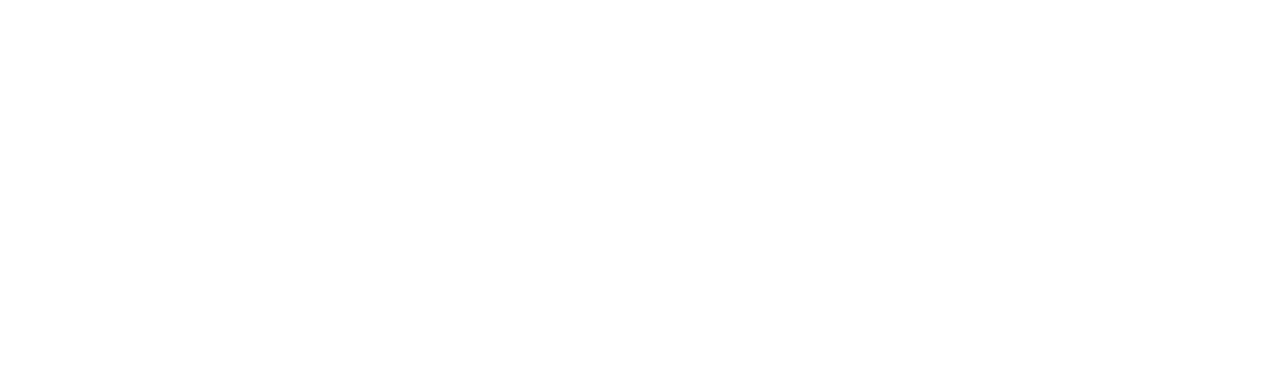
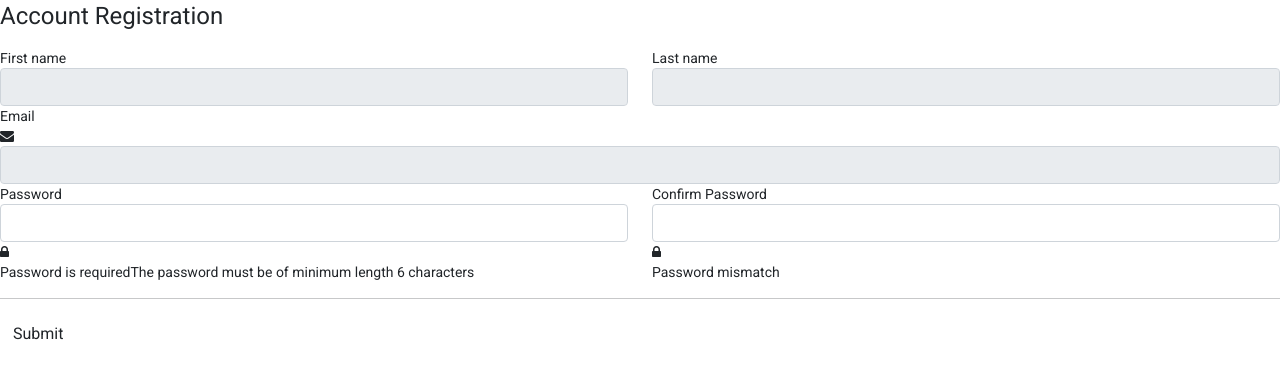
Before and after one commit to Parminder740/Weekcheck, an Angular app: page /signin in a window 1280 px wide. Before the commit this address led to /. Shown: the top 378 px of the page. Built offline with nearby package versions, Linux system fonts and the light colour scheme.

Commit message:
register component done

```diff
--- a/src/app/login/login.component.html
+++ b/src/app/login/login.component.html
@@ -54,12 +54,12 @@
             </div>
 
             <div class="form-actions">
-              <button type="submit" class="btn btn-dark-azure pull-right">
+              <button type="submit" class="btn btn-dark-azure pull-right" mat-raised-button color="primary">
                 Login <i class="fa fa-arrow-circle-right" style="width:auto;height:auto"></i>
               </button>
             </div>
           </fieldset>
-          <button (click)="openDialog()">Register with us </button>
+          <button (click)="openDialog()" mat-raised-button color="primary">Register with us </button>
         </form>
         <!-- start: COPYRIGHT -->
         <div class="copyright"> &copy;
--- a/src/app/register/register.component.html
+++ b/src/app/register/register.component.html
@@ -1,9 +1,11 @@
 <div>
+  <mat-icon class="mat">cancel</mat-icon><br>
   <h3>Register</h3>
-  <p>Plese provide the following information to create your porjects</p>
+  <p>Please provide the following information to create your porjects</p>
   <div class="inp">
-  <input type="text" placeholder="First Name">
-  <input type="text" placeholder="Last Name">
-  <input type="text" placeholder="Email">
+  <input type="text" placeholder="First Name"><br><br>
+  <input type="text" placeholder="Last Name"><br><br>
+  <input type="text" placeholder="Email"><br><br>
+  <button mat-raised-button color="primary" (click)="openSignin()">Register</button>
 </div>
 </div>
--- a/src/app/register/register.component.scss
+++ b/src/app/register/register.component.scss
@@ -1,3 +1,12 @@
 input{
-  margin-top: 5px;
+  width: 500px;
+  height: 40px;
+  border-radius: 5px;
 }
+button{
+  float: right;
+  background-color: rgb(25, 115, 189);
+}
+.mat{
+  float: right;
+}
--- a/src/app/register/register.component.ts
+++ b/src/app/register/register.component.ts
@@ -1,5 +1,6 @@
 import { Component, OnInit } from '@angular/core';
-
+import {MatDialog} from '@angular/material/dialog';
+import { SigninComponent } from '../signin/signin.component';
 @Component({
   selector: 'app-register',
   templateUrl: './register.component.html',
@@ -7,9 +8,11 @@
 })
 export class RegisterComponent implements OnInit {
 
-  constructor() { }
+  constructor(public dialog: MatDialog) { }
 
   ngOnInit(): void {
   }
-
+ openSignin(){
+   this.dialog.open(SigninComponent)
+ }
 }
--- /dev/null
+++ b/src/app/signin/signin.component.html
@@ -0,0 +1,67 @@
+<form name="regForm" id="regForm" class="form-login" novalidate ng-submit="form.submit(regForm)" ng-if="!isRegistered && !isResetPassword && !isChangeEmail">
+
+  <div class="row">
+
+      <div class="col-md-12">
+
+          <div class="complete-registration-box">
+
+              <h1>Account Registration</h1>
+
+              <div class="row">
+                  <div class="col-md-6 form-group">
+                      <label for="firstName">First name</label>
+                      <input id="firstName" name="firstName" type="text" class="form-control" ng-required="true" ng-model="model.firstName" readonly />
+                  </div>
+                  <div class="col-md-6 form-group">
+                      <label for="lastName">Last name</label>
+                      <input type="text" class="form-control" ng-required="true" name="lastName" ng-model="model.lastName" readonly />
+                  </div>
+              </div>
+              <div class="row">
+                  <div class="col-md-12 form-group">
+                      <label for="email">Email</label>
+                      <div class="has-feedback">
+                          <span class="fa fa-envelope form-control-feedback" aria-hidden="true"></span>
+                          <input type="email" id="email" name="email" class="form-control" ng-required="true" ng-model="model.email" readonly />
+                      </div>
+                  </div>
+              </div>
+
+              <div class="row">
+                  <div class="col-md-6 form-group" ng-class="{'has-error': regForm.password.$invalid && !regForm.password.$pristine}">
+                      <label for="password">Password</label>
+                      <div class="has-feedback">
+                          <input type="password" id="password" name="password" class="form-control" ng-model="model.password" ng-minlength="6" required/>
+                          <span class="fa fa-lock form-control-feedback" aria-hidden="true"></span>
+                      </div>
+                      <span class="help-block" ng-show="regForm.password.$error.required && !regForm.password.$pristine">Password is required</span>
+                      <span class="help-block" ng-show="regForm.password.$error.minlength && !regForm.password.$pristine">The password must be of minimum length 6 characters</span>
+                  </div>
+                  <div class="col-md-6 form-group" ng-class="{'has-error': regForm.confirmPassword.$error.match && !regForm.confirmPassword.$pristine}">
+                      <label for="confirmPassword">Confirm Password</label>
+                      <div class="has-feedback">
+                          <input type="password" id="confirmPassword" name="confirmPassword" class="form-control" ng-model="model.confirmPassword" validate-equal="model.password" required/>
+                          <span class="fa fa-lock form-control-feedback" aria-hidden="true"></span>
+                      </div>
+                      <span class="help-block" ng-show="regForm.confirmPassword.$error.match && !regForm.password.$pristine">Password mismatch</span>
+                  </div>
+
+              </div>
+
+              <hr>
+
+              <button class="btn btn-light-wk login-btn" ng-disabled="regForm.$invalid">
+                  Submit
+              </button>
+
+          </div>
+          <!-- end comp registration box -->
+
+
+      </div>
+
+  </div>
+  <!-- end row -->
+
+</form>
--- /dev/null
+++ b/src/app/signin/signin.component.ts
@@ -0,0 +1,15 @@
+import { Component, OnInit } from '@angular/core';
+
+@Component({
+  selector: 'app-signin',
+  templateUrl: './signin.component.html',
+  styleUrls: ['./signin.component.scss']
+})
+export class SigninComponent implements OnInit {
+
+  constructor() { }
+
+  ngOnInit(): void {
+  }
+
+}
```
Also changed, not shown: src/app/app-routing.module.ts (+4 -3 lines), src/app/app.module.ts (+8 -3 lines), src/app/signin/signin.component.scss (added), 1 other file (tests, documents, lock files or other folders).
